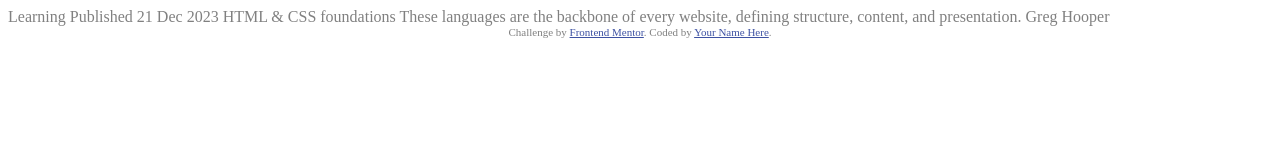
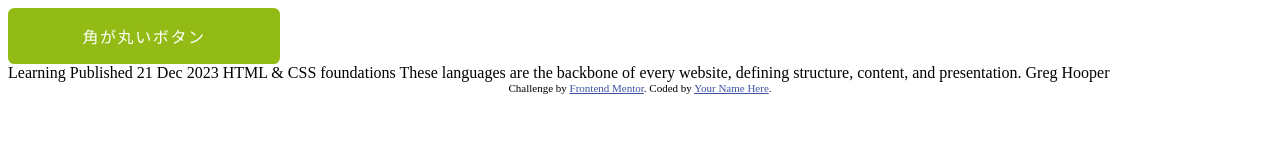
Before and after one commit to maccheroni817/blog-preview-card, a plain HTML site: page index.html in a window 1280 px wide. Drawn offline with Linux system fonts and the light colour scheme.

Commit message:
Update index.html

```diff
--- a/index.html
+++ b/index.html
@@ -12,13 +12,22 @@
   <style>
     .attribution { font-size: 11px; text-align: center; }
     .attribution a { color: hsl(228, 45%, 44%); }
-    body {
-    color: gray;
-      }
+      .button {
+      display: block;
+      background: #92bb15;
+      width: 15rem;
+      padding: 1rem;
+      border-radius: .4rem;
+      text-align: center;
+      color: #FFF;
+      text-decoration: none;
+      letter-spacing: .1rem;
+    }
   </style>
 </head>
 <body>
 
+  <a class="button" href="https://code-idea.com/">角が丸いボタン</a>
   Learning
 
   Published 21 Dec 2023
```
